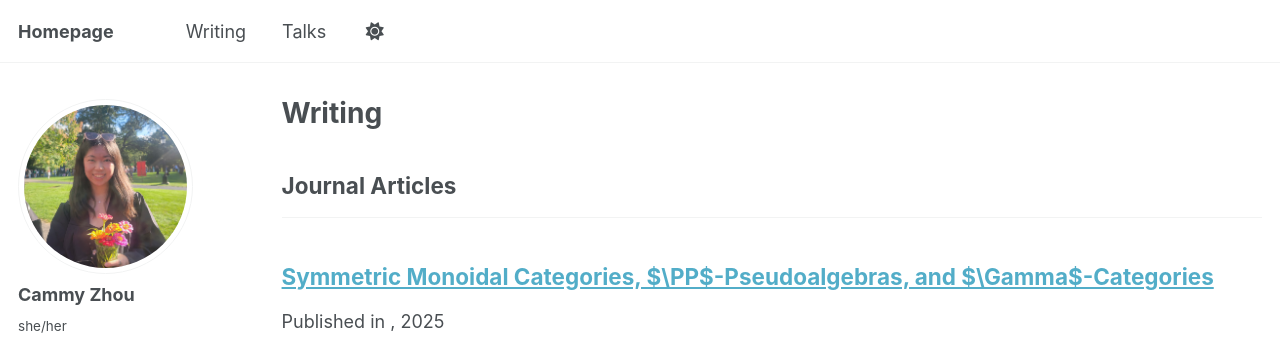
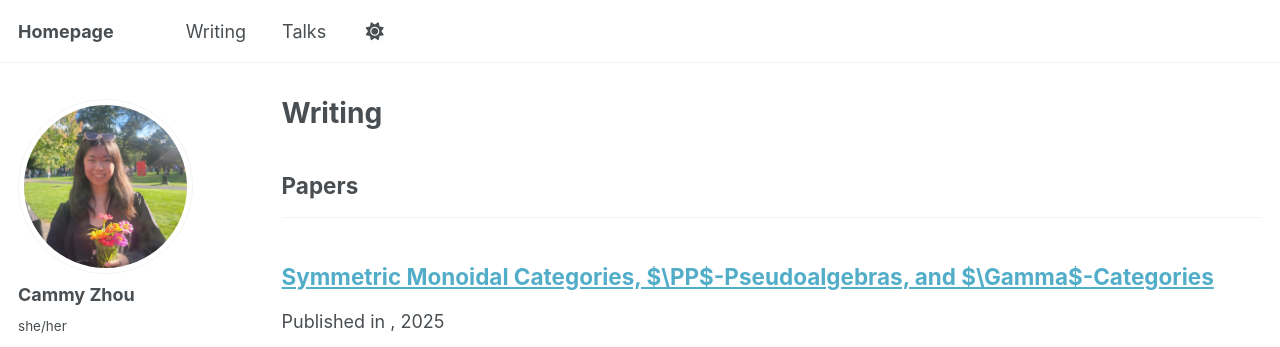
Before and after one commit to cakezhou/cakezhou.github.io, a Jekyll site: the page built from _pages/publications.html, in a window 1280 px wide and 959 px high. Shown: the top 347 px of the window. Built offline with Jekyll 4.4.1, drawn with Linux system fonts in a browser that asks for light colours; a script bundle is joined from its source files by our own code; library files that are not in the unit come from our copies.

Commit message:
Change manuscript title from 'Journal Articles' to 'Papers'

```diff
--- a/_config.yml
+++ b/_config.yml
@@ -87,7 +87,7 @@ publication_category:
   books:
     title: 'Books'
   manuscripts:
-    title: 'Journal Articles'
+    title: 'Papers'
   conferences:
     title: 'Conference Papers'
 
```
